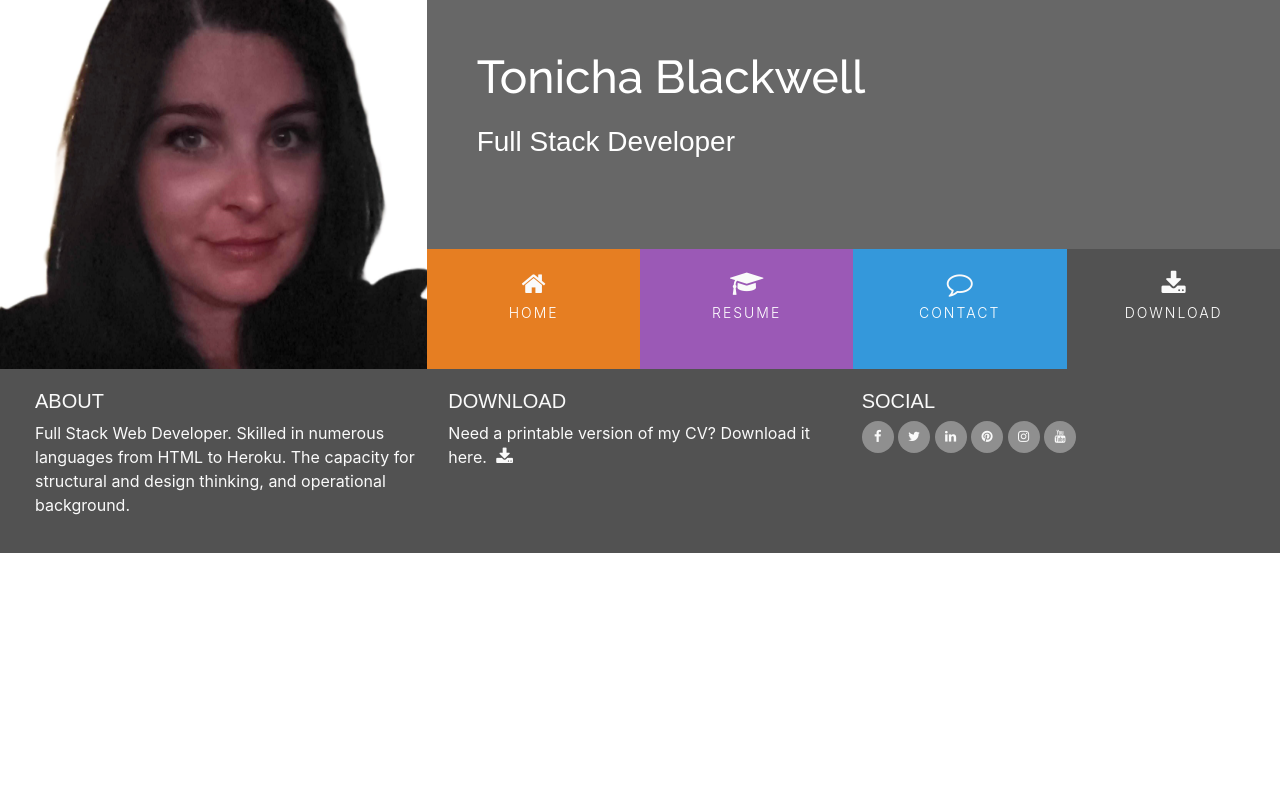
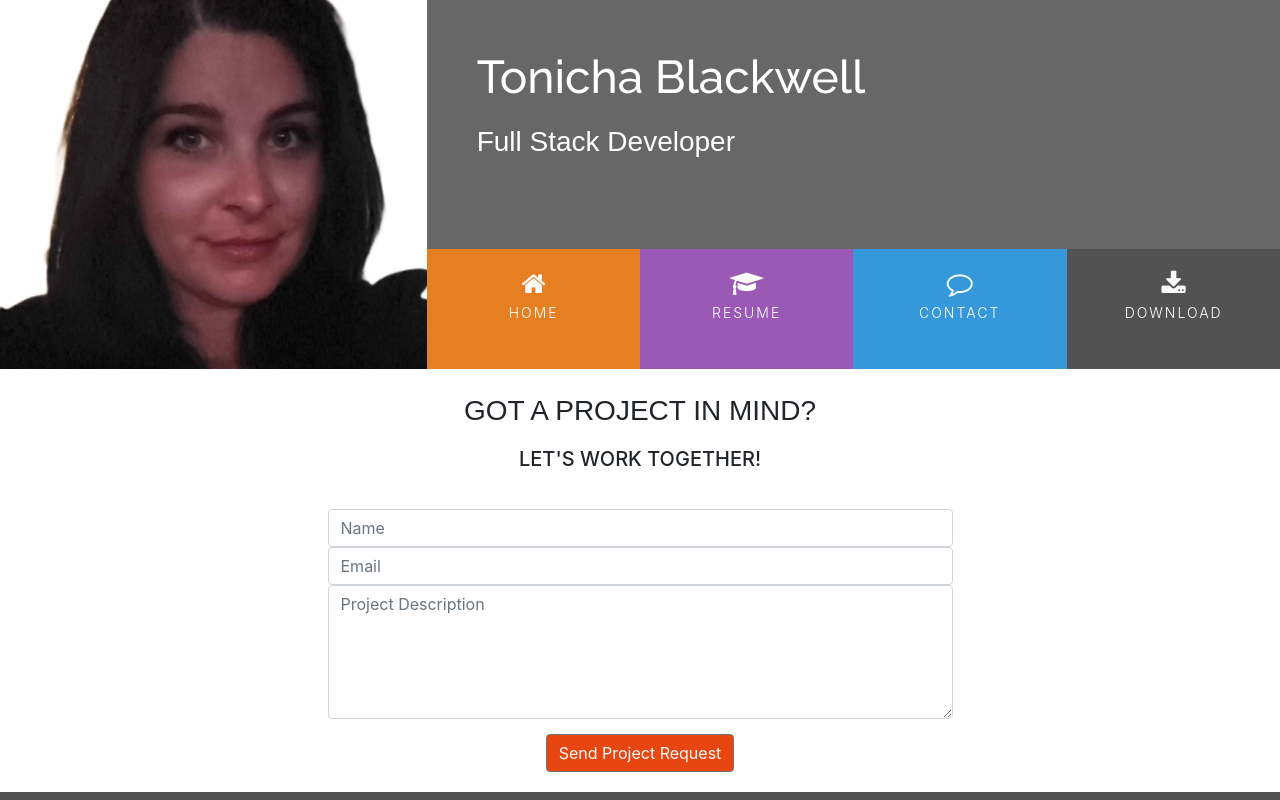
Before and after one commit to TonichaB/T-Blackwell-Bootstrap-Resume, a plain HTML site: page contact.html in a window 1280 px wide. Shown: the top 800 px of the page. Drawn offline with nearby package versions, Linux system fonts and the light colour scheme; a web font is replaced by a local one.

Commit message:
Feat/style: add and style contact for the contact page

```diff
--- a/assets/css/style.css
+++ b/assets/css/style.css
@@ -33,6 +33,10 @@
 
 .bg-color-work-history {
     background-color: #9b59b6;
+}
+
+.bg-color-contact {
+    background-color: #fff;
 }
 /* ----------------------------------Special Paddings/Margins/Text*/
 
@@ -331,3 +335,36 @@ footer {
 .history-items {
     margin-bottom: 30px;
 }
+
+/* ----------------------------------Contact Form*/
+
+.contact-heading {
+    font-family: "Quicksand", sans-serif;
+    font-weight: 300;
+    margin-top: 25px;
+    margin-bottom: 20px;
+}
+
+.center-form {
+    padding-top: 10px;
+    margin: 0 auto;
+    max-width: 70%;
+}
+
+button[type="submit"] {
+    margin-top: 15px;
+    margin-bottom: 20px;
+    color: #fafafa;
+    background-color: #e84610;
+}
+
+/* ----------------------------------Media Queries*/
+
+@media(min-width: 992px) {
+    .center-form {
+        padding-top: 30px;
+        min-height: 240px;
+        margin: 0 auto;
+        max-width: 50%;
+    }
+}
--- a/contact.html
+++ b/contact.html
@@ -44,8 +44,26 @@
         </div>
 
     </header>
-    <section>
+    <section class="container-fluid">
+        <div class="row bg-color-contact">
+            <div class="col">
+                <h3 class="contact-heading uppercase text-center">Got a project in mind?</h3>
+                <h5 class="uppercase text-center">Let's work together!</h5>
 
+                <div class="center-form">
+                    <form>
+                        <input type="text" name="name" id="fullname" class="form-control" placeholder="Name" required/>
+                        <input type="email" name="email" id="emailaddress" class="form-control" placeholder="Email" required/>
+                        <textarea rows="5" name="projectssummary" id="projectsummary" class="form-control" placeholder="Project Description" required></textarea>
+                        <div class="form-row text-center">
+                            <div class="col">
+                                <button type="submit" class="btn btn-secondary">Send Project Request</button>
+                            </div>
+                        </div>
+                    </form>
+                </div>
+            </div>
+        </div>
     </section>
     <footer class="container-fluid">
         <div id= "footer-details" class="row">
```
